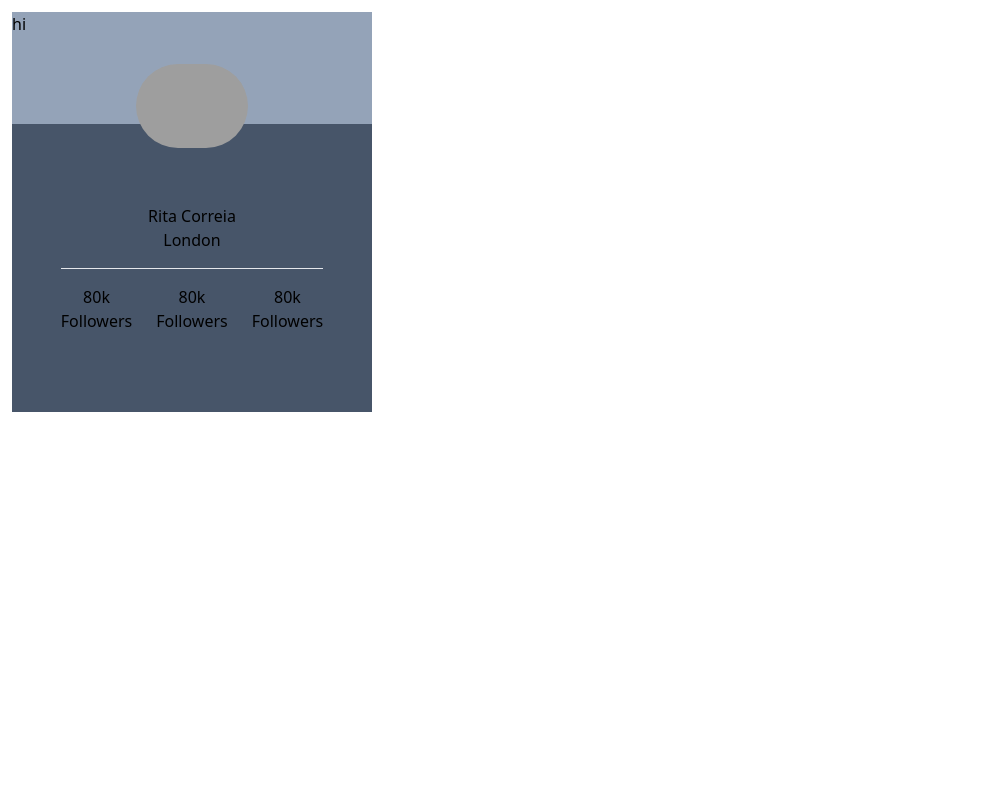
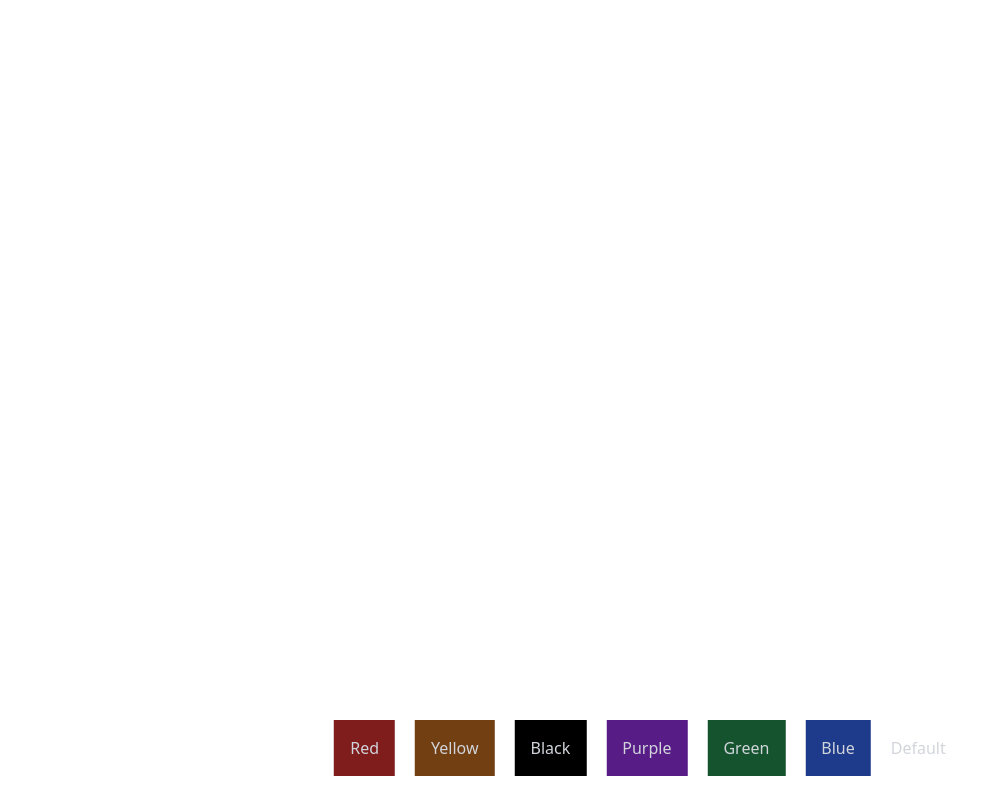
Before and after one commit to SafalBhandari12/Harkirat, a React (Vite) app: page / in a window 1280 px wide. Shown: the whole page, without its empty margins (0-997 px from the left). Built offline with nearby package versions, Linux system fonts and the light colour scheme; grey boxes are pictures that could not be loaded.

Commit message:
implemented background changer

```diff
--- a/src/App.jsx
+++ b/src/App.jsx
@@ -1,10 +1,12 @@
+import BackgroundChanger from "./pages/BackgroundChanger";
 import ProfilePage from "./pages/ProfilePage";
 
 function App() {
   return (
-    <div>
-      <ProfilePage />
-    </div>
+    <>
+      {/* <ProfilePage /> */}
+      <BackgroundChanger />
+    </>
   );
 }
 export default App;
--- /dev/null
+++ b/src/pages/BackgroundChanger.tsx
@@ -0,0 +1,49 @@
+import { useState } from "react";
+
+function BackgroundChanger() {
+  const [color, setColor] = useState("white");
+  return (
+    <div className={`h-svh relative ${color}`}>
+      <div className='flex items-center gap-5 absolute bottom-1 right-1/2 translate-x-1/2 pb-5 text-gray-300'>
+        <button
+          className='bg-red-900 p-4'
+          onClick={() => setColor("bg-red-500")}
+        >
+          Red
+        </button>
+        <button
+          className='bg-yellow-900 p-4'
+          onClick={() => setColor("bg-yellow-500")}
+        >
+          Yellow
+        </button>
+        <button className='bg-black p-4' onClick={() => setColor("bg-black")}>
+          Black
+        </button>
+        <button
+          className='bg-purple-900 p-4'
+          onClick={() => setColor("bg-purple-500")}
+        >
+          Purple
+        </button>
+        <button
+          className='bg-green-900 p-4'
+          onClick={() => setColor("bg-green-500")}
+        >
+          Green
+        </button>
+        <button
+          className='bg-blue-900 p-4'
+          onClick={() => setColor("bg-blue-500")}
+        >
+          Blue
+        </button>
+        <button className='bg-white' onClick={() => setColor("bg-white")}>
+          Default
+        </button>
+      </div>
+    </div>
+  );
+}
+
+export default BackgroundChanger;
```
